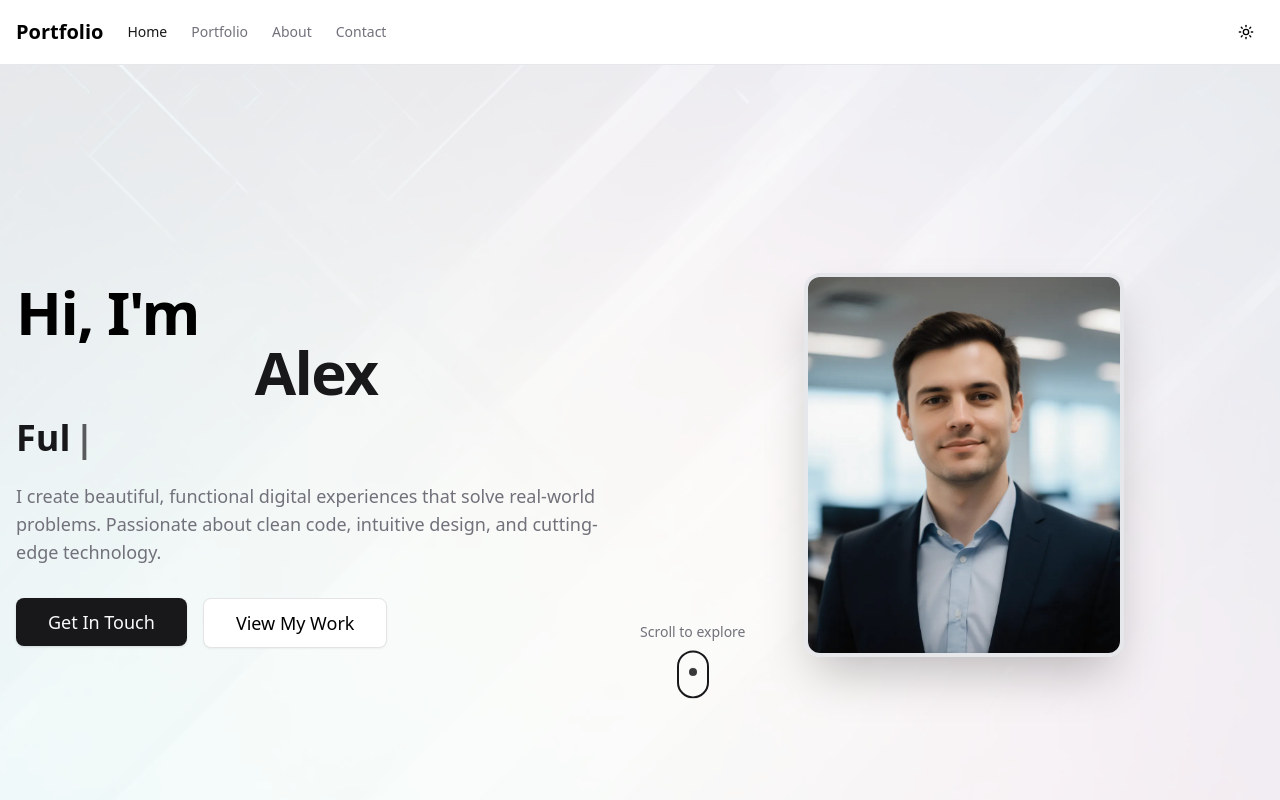
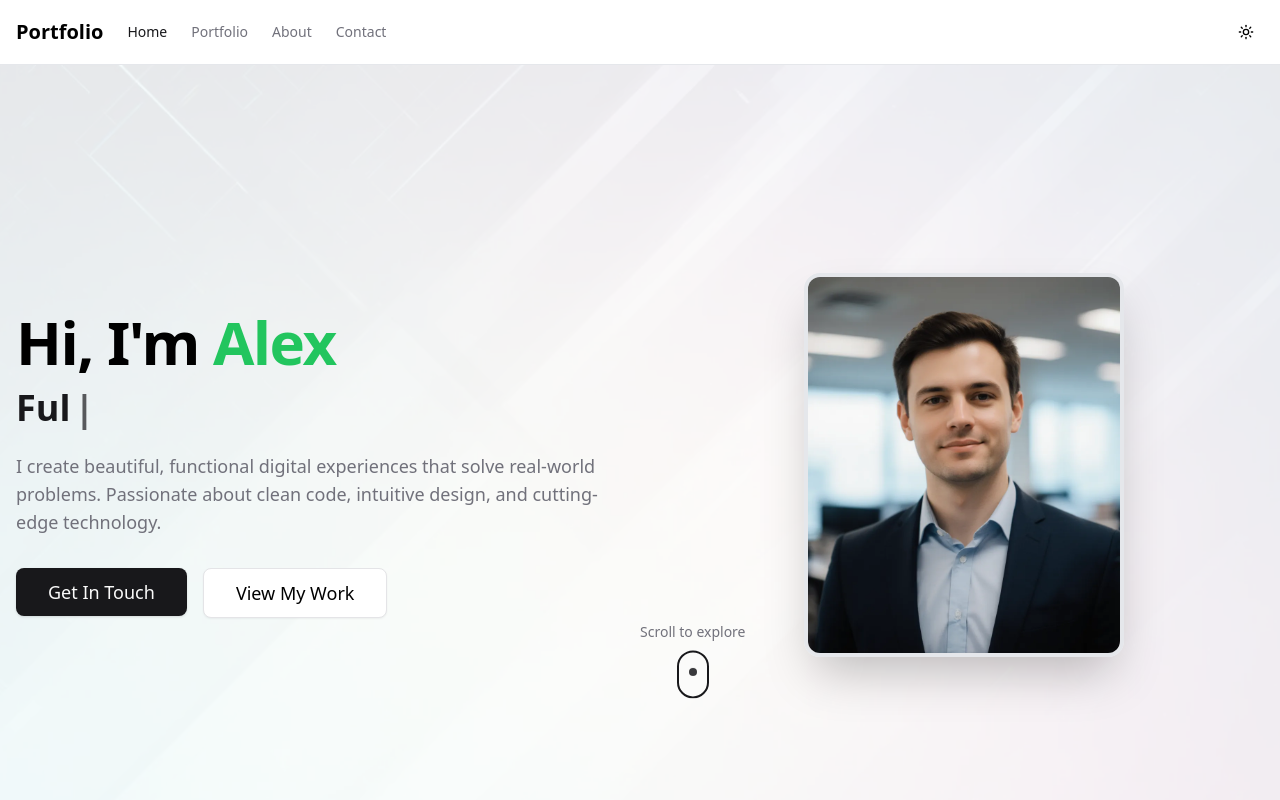
Before and after one commit to magnolia-AI/Image-and-video-test-S-hSx, a Next.js app: page / in a window 1280 px wide. Shown: the top 800 px of the page. Built offline with nearby package versions, Linux system fonts and the light colour scheme.

Commit message:
fix(hero): Align 'Alex' and set green color in hero section

```diff
--- a/components/hero-section.tsx
+++ b/components/hero-section.tsx
@@ -26,7 +26,7 @@ export function HeroSection() {
           {/* Text content */}
           <div className="flex-1 text-center lg:text-left">
             <h1 className="text-4xl md:text-5xl lg:text-6xl font-bold tracking-tight">
-              Hi, I'm <span className='relative flex-1 flex justify-center text-primary'>Alex</span>
+              Hi, I'm <span className="text-green-500">Alex</span>
             </h1>
             <h2 className="mt-4 text-2xl md:text-3xl lg:text-4xl font-semibold">
               <TypingEffect texts={roles} />
```
